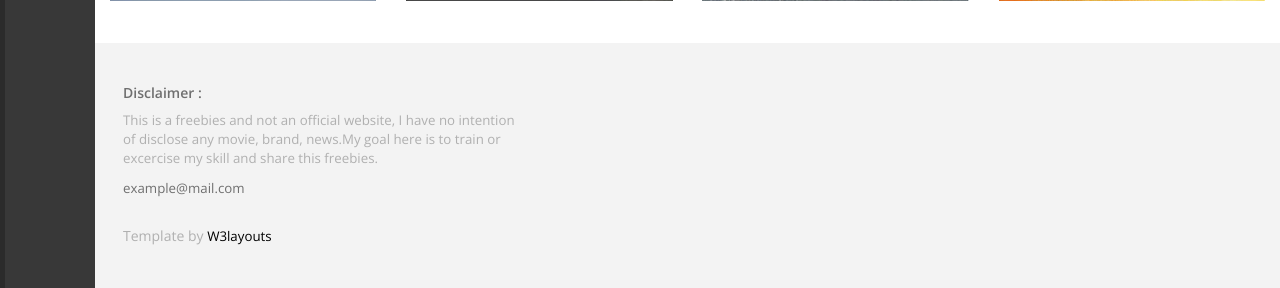
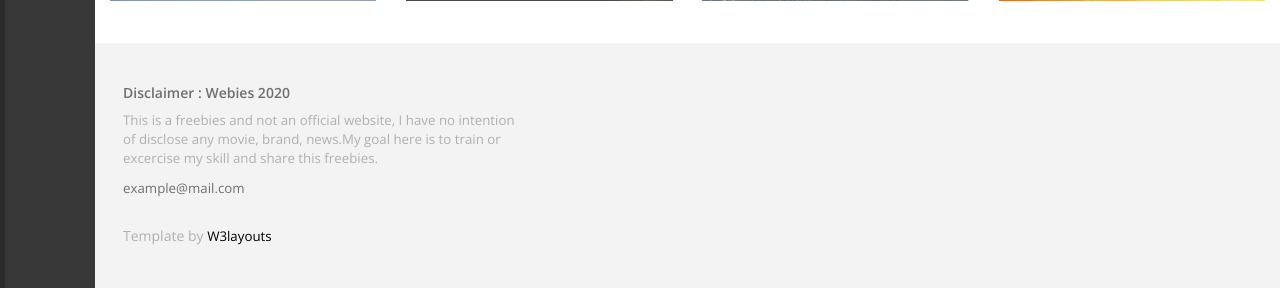
Before and after one commit to franem0/sgc-webies, a PHP site: page / in a window 1280 px wide. Shown: the part 2200-2488 px from the top of the page. Run offline with PHP 8.4, Linux system fonts and the light colour scheme.

Commit message:
Added current copyright year to footer

```diff
--- a/index.php
+++ b/index.php
@@ -156,7 +156,7 @@ Smartphone Compatible web template, free webdesigns for Nokia, Samsung, LG, Sony
 		<script type="text/javascript" src="js/jquery.flexisel.js"></script>
 		</div>
 	<div class="footer">
-		<h6>Disclaimer : </h6>
+		<h6>Disclaimer : Webies  <?php echo date('Y'); ?></h6>
 		<p class="claim">This is a freebies and not an official website, I have no intention of disclose any movie, brand, news.My goal here is to train or excercise my skill and share this freebies.</p>
 		<a href="example@mail.com">example@mail.com</a>
 		<div class="copyright">
```
